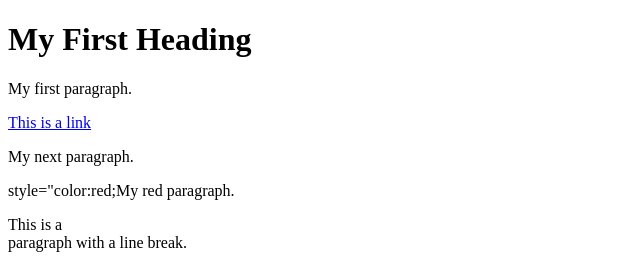
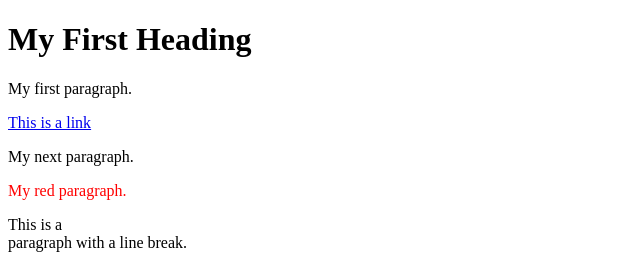
Before and after one commit to trierardi/trierardi.github.io, a plain HTML site: page index.htm in a window 1280 px wide. Shown: the top 266 px of the page, without its empty margins (0-640 px from the left). Drawn offline with Linux system fonts and the light colour scheme.

Commit message:
Update index.htm

```diff
--- a/index.htm
+++ b/index.htm
@@ -15,7 +15,7 @@
 
 <p title="I'm a tooltip">My next paragraph.</p>
 
-<p>style="color:red;My red paragraph.</p>
+<p style="color:red;">My red paragraph.</p>
 
 <p>This is a <br> paragraph with a line break.</p>
 
```
